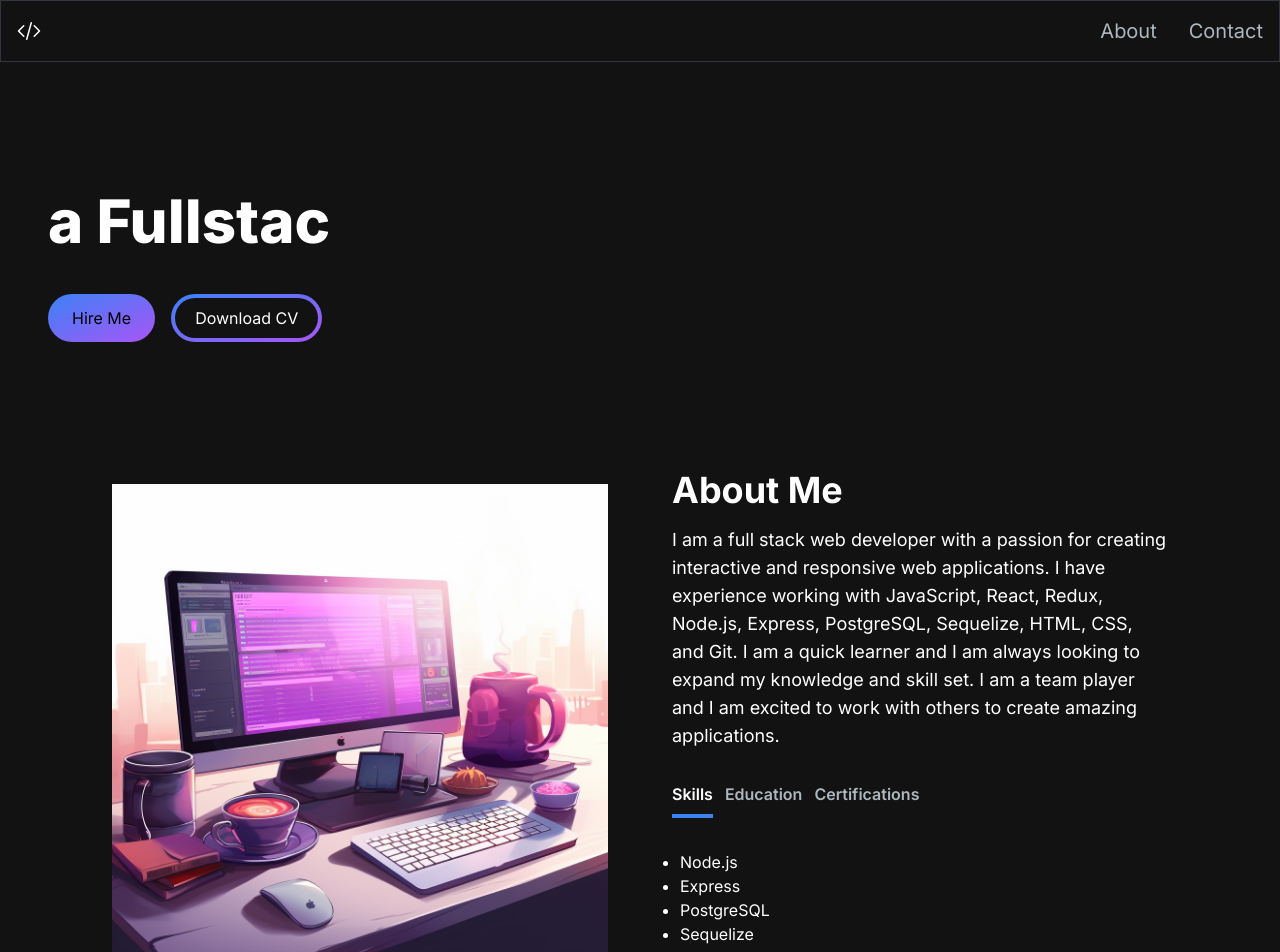
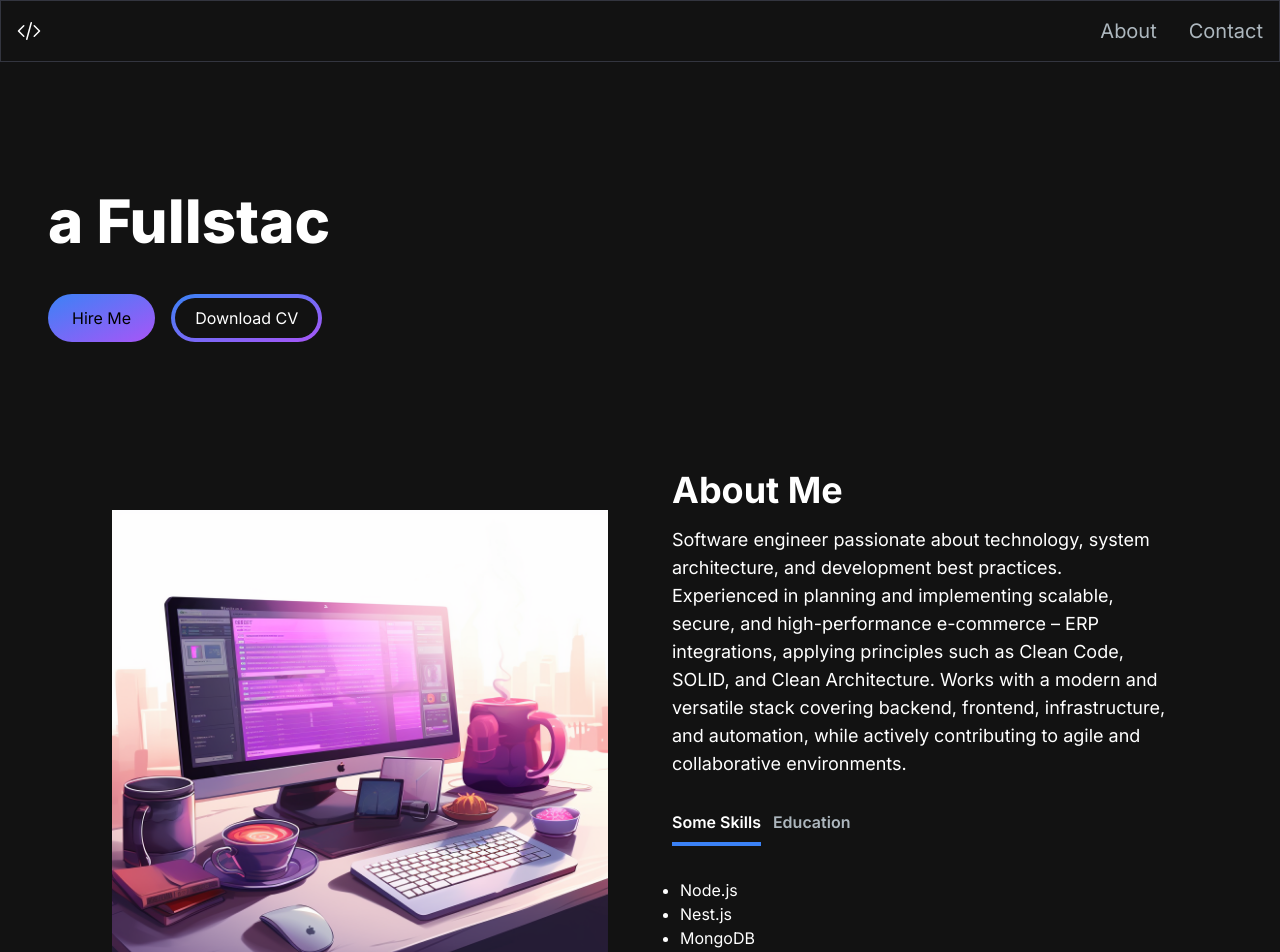
Before and after one commit to otavio-n/portfolio-site, a Next.js app: page / in a window 1280 px wide. Shown: the top 952 px of the page. Built offline with nearby package versions, Linux system fonts and the light colour scheme.

Commit message:
Update about section

```diff
--- a/src/app/components/AboutSection.jsx
+++ b/src/app/components/AboutSection.jsx
@@ -10,11 +10,12 @@ const TAB_DATA = [
     content: (
       <ul className="list-disc pl-2">
         <li>Node.js</li>
-        <li>Express</li>
-        <li>PostgreSQL</li>
-        <li>Sequelize</li>
-        <li>JavaScript</li>
+        <li>Nest.js</li>
+        <li>MongoDB</li>
+        <li>Vue</li>
+        <li>Nuxt</li>
         <li>React</li>
+        <li>Next</li>
       </ul>
     ),
   },
@@ -23,18 +24,11 @@ const TAB_DATA = [
     id: "education",
     content: (
       <ul className="list-disc pl-2">
-        <li>Fullstack Academy of Code</li>
-        <li>University of California, Santa Cruz</li>
-      </ul>
-    ),
-  },
-  {
-    title: "Certifications",
-    id: "certifications",
-    content: (
-      <ul className="list-disc pl-2">
-        <li>AWS Cloud Practitioner</li>
-        <li>Google Professional Cloud Developer</li>
+        <li>
+          Master's degree in electrical engineering (Wireless Communications
+          Systems)
+        </li>
+        <li>Bachelor's degree in electrical engineering</li>
       </ul>
     ),
   },
@@ -57,12 +51,13 @@ const AboutSection = () => {
         <div className="mt-4 md:mt-0 text-left flex flex-col h-full">
           <h2 className="text-4xl font-bold text-white mb-4">About Me</h2>
           <p className="text-base lg:text-lg">
-            I am a full stack web developer with a passion for creating
-            interactive and responsive web applications. I have experience
-            working with JavaScript, React, Redux, Node.js, Express, PostgreSQL,
-            Sequelize, HTML, CSS, and Git. I am a quick learner and I am always
-            looking to expand my knowledge and skill set. I am a team player and
-            I am excited to work with others to create amazing applications.
+            Software engineer passionate about technology, system architecture,
+            and development best practices. Experienced in planning and
+            implementing scalable, secure, and high-performance e-commerce – ERP
+            integrations, applying principles such as Clean Code, SOLID, and
+            Clean Architecture. Works with a modern and versatile stack covering
+            backend, frontend, infrastructure, and automation, while actively
+            contributing to agile and collaborative environments.
           </p>
           <div className="flex flex-row justify-start mt-8">
             <TabButton
@@ -70,7 +65,7 @@ const AboutSection = () => {
               active={tab === "skills"}
             >
               {" "}
-              Skills{" "}
+              Some Skills{" "}
             </TabButton>
             <TabButton
               selectTab={() => handleTabChange("education")}
@@ -78,13 +73,6 @@ const AboutSection = () => {
             >
               {" "}
               Education{" "}
-            </TabButton>
-            <TabButton
-              selectTab={() => handleTabChange("certifications")}
-              active={tab === "certifications"}
-            >
-              {" "}
-              Certifications{" "}
             </TabButton>
           </div>
           <div className="mt-8">
```
